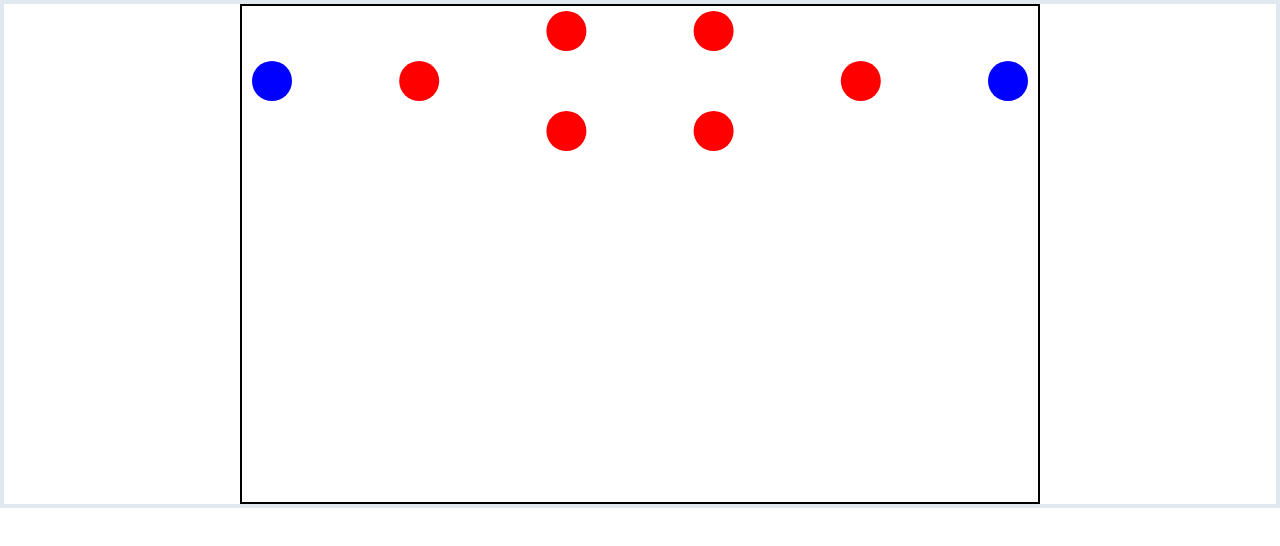
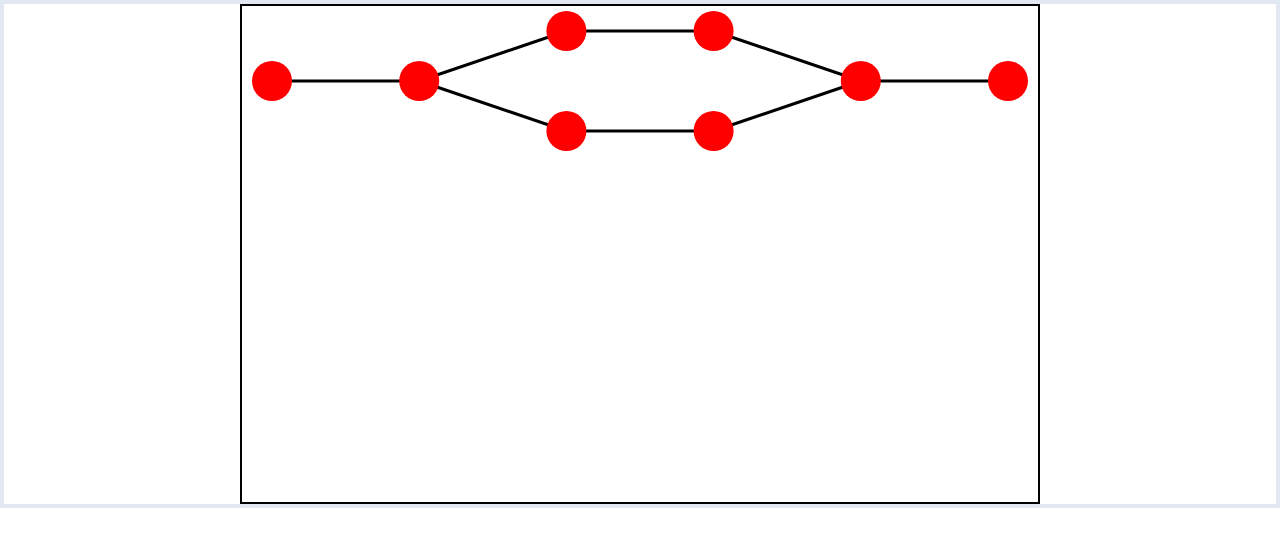
Before and after one commit to brymer-meneses/Subaybay, a SvelteKit app: page /flowConfig in a window 1280 px wide. Shown: the top 546 px of the page. Built offline with nearby package versions, Linux system fonts and the light colour scheme.

Commit message:
add parallel graph thing

```diff
--- a/src/routes/flowConfig/+page.svelte
+++ b/src/routes/flowConfig/+page.svelte
@@ -14,7 +14,6 @@
 	let graphHeight : number;
 
     let linearStageCount : number = 6; // how to make automatic?
-    let points : Point[] = []
 
 	const margin = {
 		top: 20,
@@ -35,6 +34,7 @@
         // actually, it's gonna start as just the initial leading to the end then it mutates as
         // the user adds nodes
 
+    // this stores the connection between stages
     const flow: { [key: string]: string[]} = {};
     flow["initial"] = ["staff 1"];
     flow["staff 1"] = ["staff 2", "staff 3"];
@@ -44,12 +44,15 @@
     flow["staff 3A"] = ["UR"];
     flow["UR"] = ["final"];
 
+    // todo: look into reducing the amount of data structures here
+    // this links a stage to its point
+    let stageToPoint : {[key: string]: Point} = {};
+
     let layers : string[][];
 
     onMount(() => {
         recompute();
         window.addEventListener('resize', recompute);
-        //todo add event listener for particular button clicks
     });
 
     // Todo: Clean Up
@@ -63,30 +66,13 @@
         lineEnd = graphWidth - margin.right;
         xSpacing = (lineEnd - lineStart) / (linearStageCount - 1);
 
-        //todo for progress view, include data about progress per point (color and stuff?)
-        points = [];
+        stageToPoint = {};
 
         resetLayers();
 
         readFlow("initial", 0);
 
-        // addPoint(lineStart, center.y);
-
         createPoints();
-
-        // readFlow();
-
-        // addPoint(lineEnd, center.y);
-
-        // let x1 = lineStart;
-        // let x2 = lineStart + xSpacing;
-        // for(let i = 2; i <= linearStageCount + 1; i++) {
-        //     let point : Point = { x : x1, y : center.y, pos : 0};
-        //     points.push(point);
-
-        //     x1 = x2;
-        //     x2 = lineStart + (i * xSpacing);
-        // }
     }
 
     function resetLayers() {
@@ -118,22 +104,21 @@
         //todo find a way to ensure order is preserved
         for(let pos = 0; pos < linearStageCount; pos++) {
             let layer = layers[pos];
-            console.log(pos + " " + layer.length);
             const x = lineStart + pos * xSpacing
             const y0 = center.y - (((layer.length - 1) / 2) * ySpacing); //trust me
 
             for(let i = 0; i < layer.length; i++) {
                 const y = y0 + (i * ySpacing);
-                addPoint(x, y);
-
+                addPoint(x, y, layer[i]);
             }
 
+            //todo do something with first pos = 0 and last pos = layers.Count - 1
         }
     }
 
-    function addPoint(x : number, y : number) {
+    function addPoint(x : number, y : number, stage : string) {
         const point : Point = { x : x, y : y};
-            points.push(point);
+        stageToPoint[stage] = point;
     }
 
 </script>
@@ -142,22 +127,26 @@
     <div class="border-2 border-black justify-center w-[100%] max-w-[800px] h-[500px]">
         <svg id="graph" viewBox="0 0 {graphWidth} {graphHeight}" width=100% bind:this={graph}>
             <g>
-                <!-- {#each points as point, index}
-                    {#if index < points.length - 1}
-                        <NodeLine x1={point.x} y1={point.y} x2={points[index + 1].x} y2={points[index + 1].y}></NodeLine>
-                    {/if}
-                {/each} -->
+                {#if Object.keys(stageToPoint).length > 0}
+                    {#each Object.keys(flow) as start}
+                        {#each flow[start] as end}
+                            <NodeLine
+                                x1={stageToPoint[start].x}
+                                y1={stageToPoint[start].y}
+                                x2={stageToPoint[end].x}
+                                y2={stageToPoint[end].y}
+                            ></NodeLine>
+                        {/each}
+                    {/each}
+                {/if}
             </g>
 
             <g>
-                {#each points as point, index}
-                    <!-- todo do something special with the start and end -->
-                    {#if index == 0 || index == points.length - 1}
-                        <NodeButton cx={point.x} cy={point.y} r={radius} editable={false}></NodeButton>
-                    {:else}
+                {#if Object.keys(stageToPoint).length > 0}
+                    {#each Object.values(stageToPoint) as point}
                         <NodeButton cx={point.x} cy={point.y} r={radius}></NodeButton>
-                    {/if}
-                {/each}
+                    {/each}
+                {/if}
             </g>
         </svg>
     </div>
```
